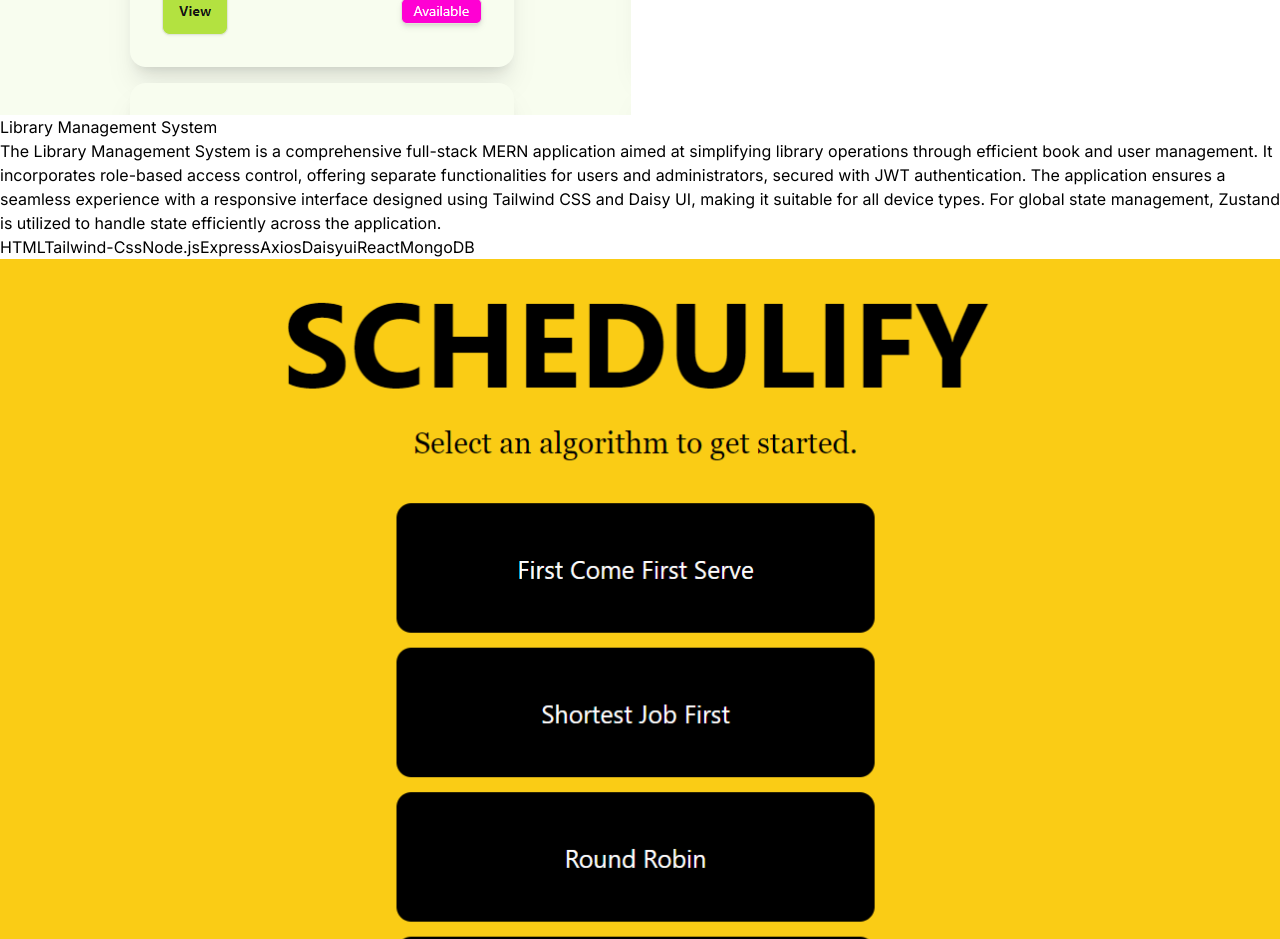
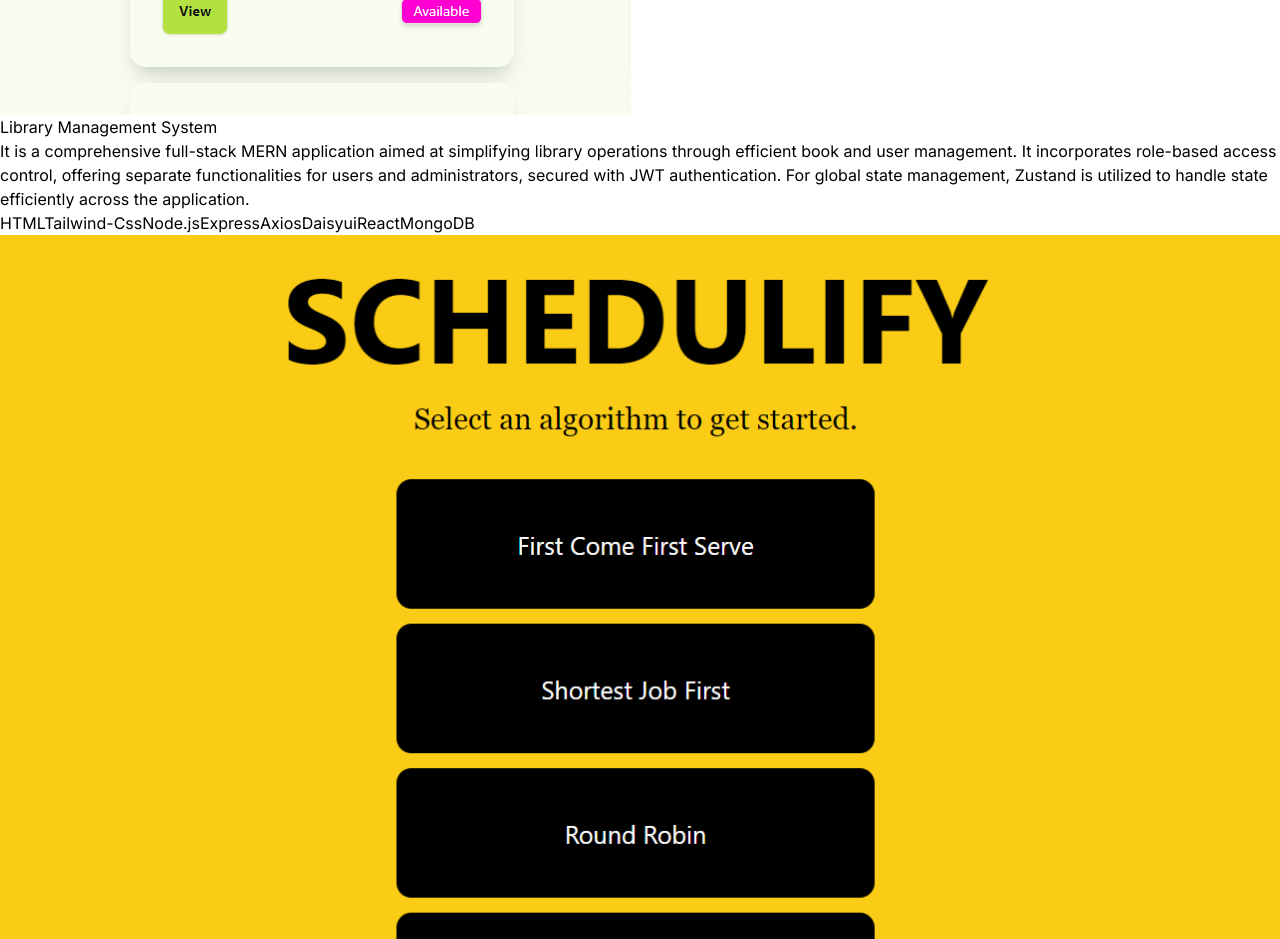
Before and after one commit to Yashika118/PORTFOLIO, a React (Vite) app: page / in a window 1280 px wide. Shown: the part 4980-5919 px from the top of the page. Built offline with nearby package versions, Linux system fonts and the light colour scheme.

Commit message:
update complete 4

```diff
--- a/src/assets/constants/index.js
+++ b/src/assets/constants/index.js
@@ -24,7 +24,7 @@ export const PROJECTS = [
     image: Project5,
     website:"https://library-management-system-7vtt.onrender.com",
     description:
-      "The Library Management System is a comprehensive full-stack MERN application aimed at simplifying library operations through efficient book and user management. It incorporates role-based access control, offering separate functionalities for users and administrators, secured with JWT authentication. The application ensures a seamless experience with a responsive interface designed using Tailwind CSS and Daisy UI, making it suitable for all device types. For global state management, Zustand is utilized to handle state efficiently across the application.",
+      "It is a comprehensive full-stack MERN application aimed at simplifying library operations through efficient book and user management. It incorporates role-based access control, offering separate functionalities for users and administrators, secured with JWT authentication. For global state management, Zustand is utilized to handle state efficiently across the application.",
     technologies: ["HTML", "Tailwind-Css", "Node.js", "Express","Axios", "Daisyui","React", "MongoDB"],
   },
   {
@@ -48,7 +48,7 @@ export const PROJECTS = [
     image: Project4,
     website:"https://bookstore-1-5n5x.onrender.com",
     description:
-    "The Book Store project is a full-stack application developed using the MERN stack, designed to create a seamless platform for managing and purchasing books. It features secure user authentication using bcrypt for password encryption, ensuring data protection. The user interface is crafted with Tailwind CSS and Daisy UI, offering a modern, responsive design for an enhanced user experience. Notifications are integrated using Hot Toast to provide real-time updates and feedback.",
+    "The Book Store project is a full-stack application developed using the MERN stack, designed to create a seamless platform for managing and purchasing books. It features secure user authentication using bcrypt for password encryption, ensuring data protection. The user interface is crafted with Tailwind CSS and Daisy UI. Notifications are integrated using Hot Toast to provide real-time updates and feedback.",
     technologies: ["HTML", "Tailwind css","MongoDB","Node.js","Express", "Daisyui", "React"],
   },
   {
```
